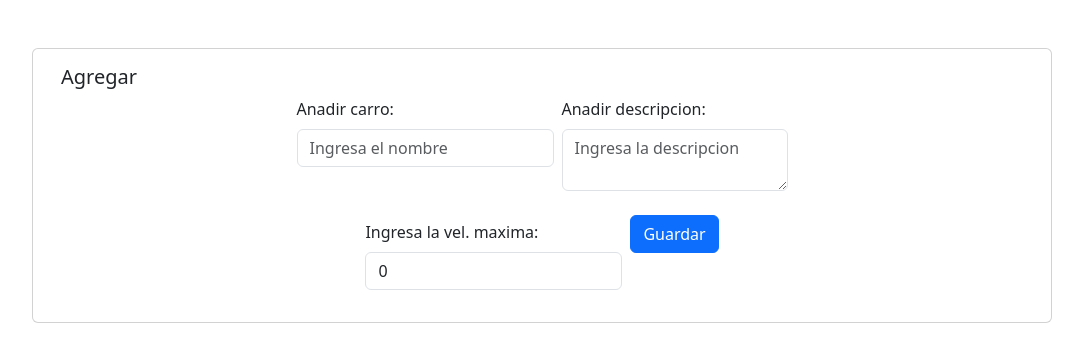
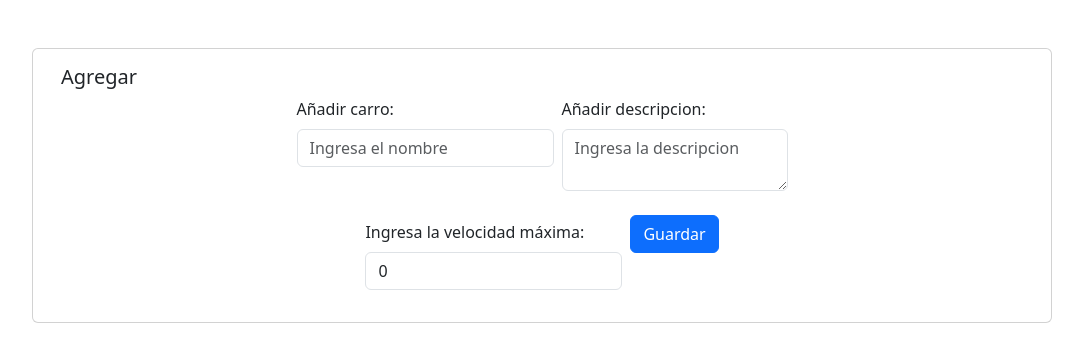
Before and after one commit to Ulises-Waler/Prototipo_Certificacion, a React (Vite) app in the folder src/Certificacion_frontend/: page /Add in a window 1280 px wide. Shown: the top 362 px of the page, without its empty margins (76-1159 px from the left). Built offline with nearby package versions, Linux system fonts and the light colour scheme.

Commit message:
Proyecto Acabado

```diff
--- a/src/Certificacion_frontend/src/App.jsx
+++ b/src/Certificacion_frontend/src/App.jsx
@@ -55,11 +55,11 @@ function App() {
           <Card.Body>
             <Row className='m-5'>
               <Col>
-                <Card.Title>Vehiculo mas vendido</Card.Title>
+                <Card.Title>Vehículo Más Vndido</Card.Title>
                 <Image src={Backtothefuture} fluid />
               </Col>
               <Col>
-                <Button variant="dark" onClick={() => navigate('/Add')}>Agregar carro</Button>
+                <Button variant="dark" onClick={() => navigate('/Add')}>Agregar Vehículo</Button>
               </Col>
             </Row>
             <Table striped bordered hover>
--- a/src/Certificacion_frontend/src/Create.jsx
+++ b/src/Certificacion_frontend/src/Create.jsx
@@ -66,7 +66,7 @@ const Create = (
         Certificacion_backend.updateCarro(BigInt(id), name, BigInt(speed), description,).then(carro => {
             Swal.fire({
                 icon: "success",
-                title: "yep",
+                title: "Yessrrr",
                 showConfirmButton: false,
                 timer: 1500
 
@@ -97,7 +97,7 @@ const Create = (
                             <Row>
                                 <Col>
                                     <Form.Group className="mb-3">
-                                        <Form.Label>Anadir carro:</Form.Label>
+                                        <Form.Label>Añadir carro:</Form.Label>
                                         <Form.Control defaultValue={name} name="name" onChange={onChangeName} type="text" placeholder="Ingresa el nombre" />
                                     </Form.Group>
                                 </Col>
@@ -105,7 +105,7 @@ const Create = (
                             <Row>
                                 <Col>
                                     <Form.Group className="mb-3">
-                                        <Form.Label>Anadir descripcion:</Form.Label>
+                                        <Form.Label>Añadir descripcion:</Form.Label>
                                         <Form.Control defaultValue={description} name="description" onChange={onChangeDescription} as="textarea" placeholder="Ingresa la descripcion" />
                                     </Form.Group>
                                 </Col>
@@ -113,14 +113,14 @@ const Create = (
                             <Row>
                                 <Col>
                                     <Form.Group className="mb-3">
-                                        <Form.Label>Ingresa la vel. maxima:</Form.Label>
+                                        <Form.Label>Ingresa la velocidad máxima:</Form.Label>
                                         <Form.Control name="speed" defaultValue={speed} onChange={onChangeSpeed} type="number" placeholder="Ingresa la velocidad maxima" />
                                     </Form.Group>
                                 </Col>
                             </Row>
                             <Row>
                                 <Col>
-                                    <Button variant="primary" onClick={isEditable ? updateCarro : createCarro}>
+                                    <Button variant="primary" onClick={isEditable ? updateCarro : updateCarro}>
                                         {isEditable ? "Editar" : "Guardar"}
                                     </Button>
                                 </Col>
```
